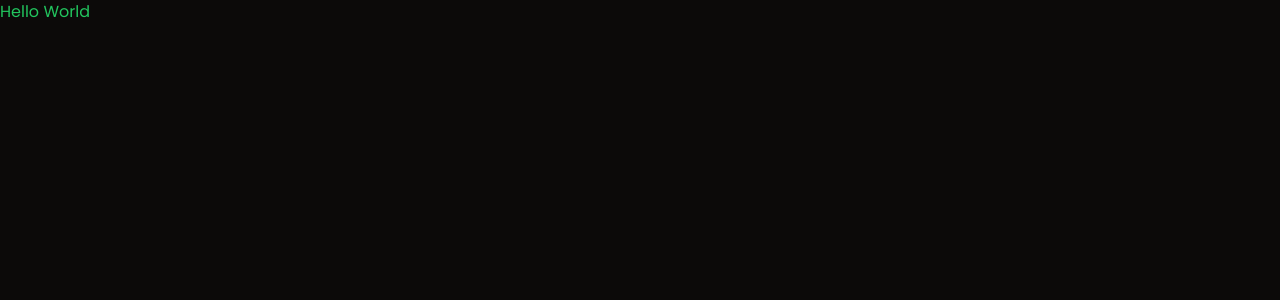
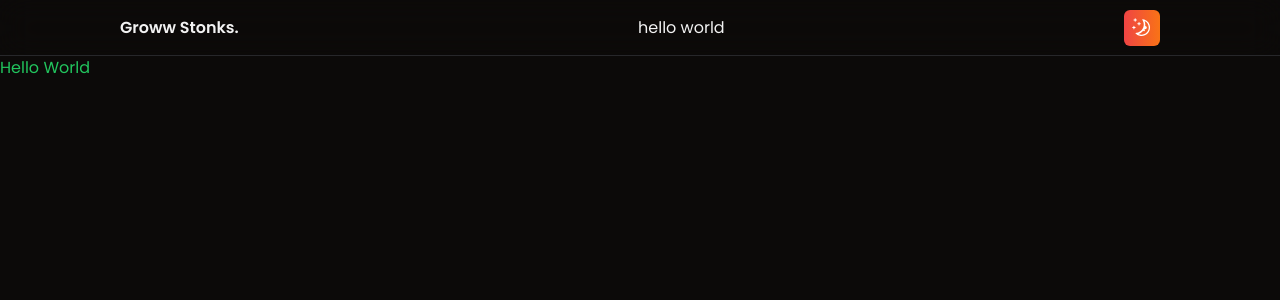
Before and after one commit to HarshKumarraghav/growwstonks, a Next.js app: page / in a window 1280 px wide. Shown: the top 300 px of the page. Built offline with nearby package versions, Linux system fonts and the light colour scheme.

Commit message:
Component: Header and Container done

```diff
--- a/src/app/layout.tsx
+++ b/src/app/layout.tsx
@@ -2,6 +2,7 @@ import type { Metadata } from "next";
 import { Inter } from "next/font/google";
 import "./globals.css";
 import ThemeProviders from "@/Providers/ThemeProvider";
+import Header from "@/components/Navigation/Header";
 
 const inter = Inter({ subsets: ["latin"] });
 
@@ -19,6 +20,7 @@ export default function RootLayout({
     <html lang="en">
       <body className={inter.className}>
         <ThemeProviders>
+          <Header />
           <main>{children}</main>
         </ThemeProviders>
       </body>
--- /dev/null
+++ b/src/components/Container/MaxWidthWrapper.tsx
@@ -0,0 +1,20 @@
+import { cn } from "@/lib/utils";
+import { ReactNode } from "react";
+interface MaxWidth {
+  className?: string;
+  children: ReactNode;
+}
+const MaxWidthWrapper = ({ className, children }: MaxWidth) => {
+  return (
+    <div
+      className={cn(
+        "mx-auto w-full max-w-screen-xl px-2.5 md:px-20",
+        className
+      )}
+    >
+      {children}
+    </div>
+  );
+};
+
+export default MaxWidthWrapper;
--- /dev/null
+++ b/src/components/Navigation/Header.tsx
@@ -0,0 +1,25 @@
+import Link from "next/link";
+import React from "react";
+import ThemeSwitcher from "../Theme/ThemeSwitcher";
+import MaxWidthWrapper from "../Container/MaxWidthWrapper";
+
+const Header = () => {
+  return (
+    <nav className="sticky h-14 inset-x-0 top-0 z-30 w-full border-b  backdrop-blur-lg transition-all">
+      <MaxWidthWrapper>
+        <div className="md:px-10 px-2.5">
+          <div className="flex h-14 items-center justify-between border-b ">
+            <Link href="/" className="flex z-40 font-semibold">
+              <span>Groww Stonks.</span>
+            </Link>
+
+            <div className=" items-center space-x-4 sm:flex">hello world</div>
+            <ThemeSwitcher />
+          </div>
+        </div>
+      </MaxWidthWrapper>
+    </nav>
+  );
+};
+
+export default Header;
--- /dev/null
+++ b/src/components/ui/input.tsx
@@ -0,0 +1,25 @@
+import * as React from "react"
+
+import { cn } from "@/lib/utils"
+
+export interface InputProps
+  extends React.InputHTMLAttributes<HTMLInputElement> {}
+
+const Input = React.forwardRef<HTMLInputElement, InputProps>(
+  ({ className, type, ...props }, ref) => {
+    return (
+      <input
+        type={type}
+        className={cn(
+          "flex h-9 w-full rounded-md border border-input bg-transparent px-3 py-1 text-sm shadow-sm transition-colors file:border-0 file:bg-transparent file:text-sm file:font-medium placeholder:text-muted-foreground focus-visible:outline-none focus-visible:ring-1 focus-visible:ring-ring disabled:cursor-not-allowed disabled:opacity-50",
+          className
+        )}
+        ref={ref}
+        {...props}
+      />
+    )
+  }
+)
+Input.displayName = "Input"
+
+export { Input }
```
Also changed, not shown: 2 other files (tests, documents, lock files or other folders).
